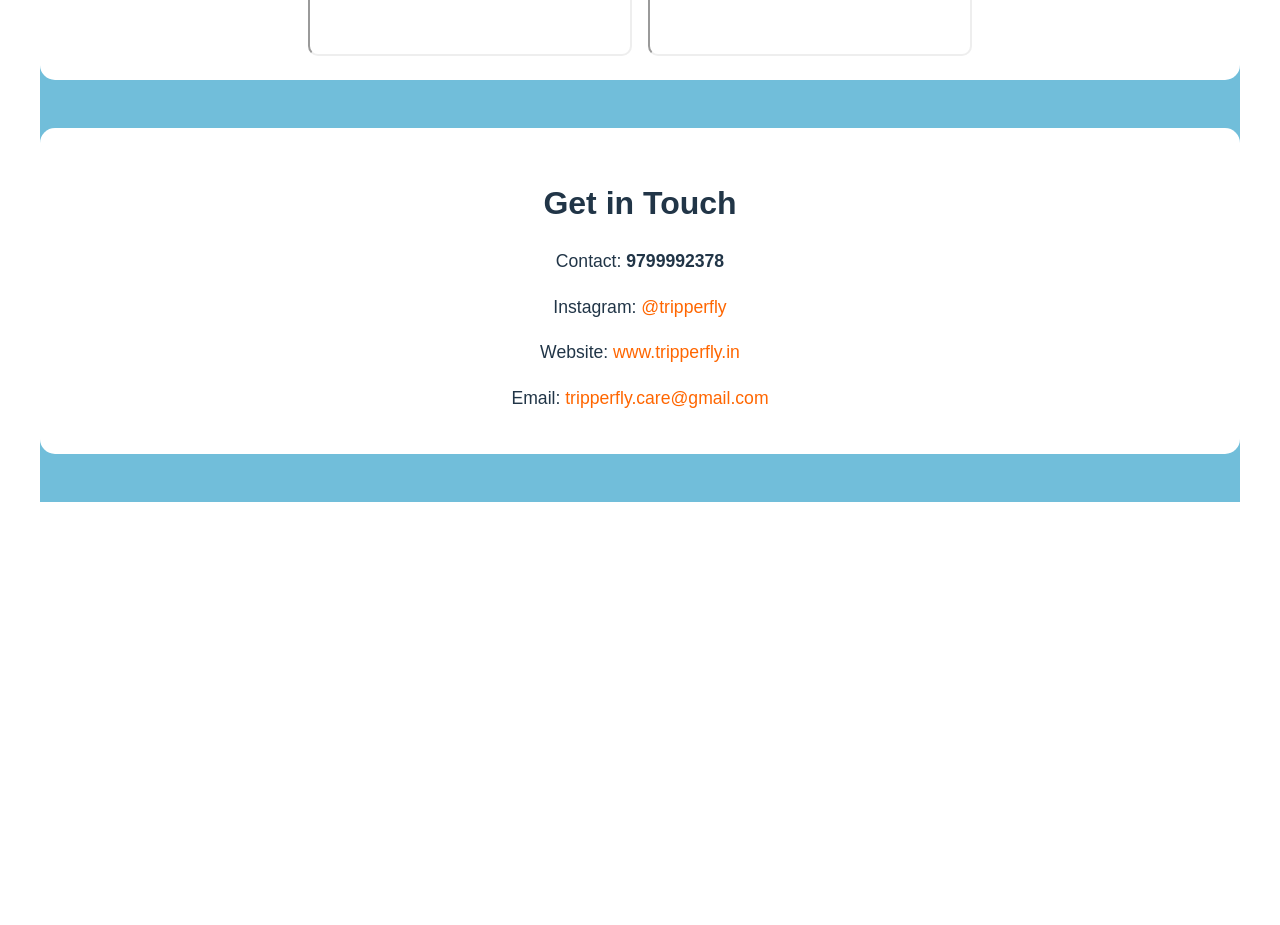
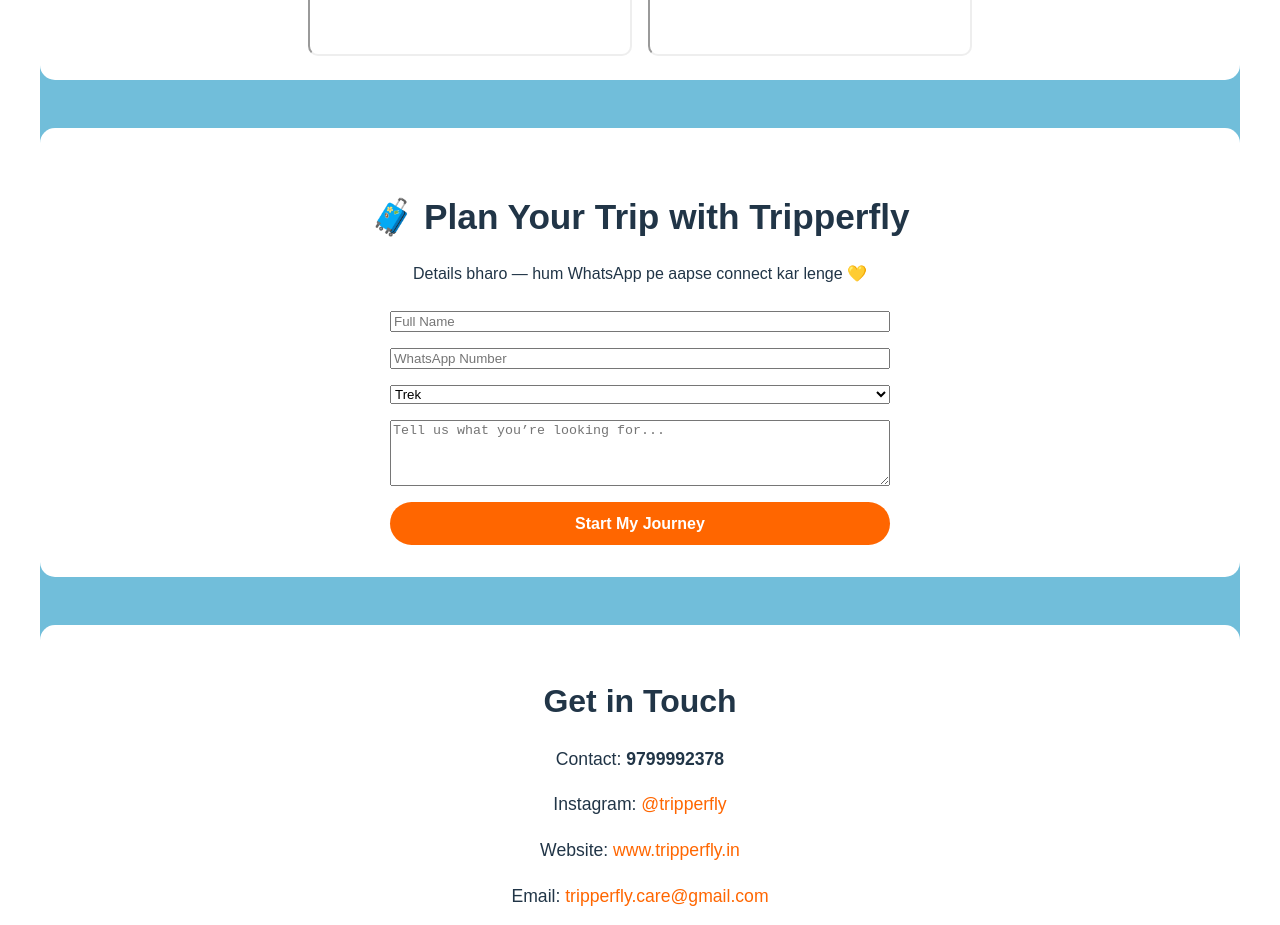
Before and after one commit to Lavinakoru/tripperfy-site, a React (Vite) app: page / in a window 1280 px wide. Shown: the part 2480-3405 px from the top of the page. Before the commit the page ends 2982 px from the top, so only its background shows below. Built offline with nearby package versions, Linux system fonts and the light colour scheme; grey boxes are pictures that could not be loaded.

Commit message:
Initial commit - Tripperfly live site

```diff
--- a/src/App.jsx
+++ b/src/App.jsx
@@ -180,7 +180,7 @@
           </a>
 
          <a
-            href="https://wa.me/919799992378"
+  href="#book-now"
   style={{
     padding: "0.8rem 1.5rem",
     backgroundColor: "#ff3300",
@@ -193,6 +193,7 @@
 >
   Book Now
 </a>
+
         </div>
       </header>
 
@@ -360,6 +361,91 @@
         </div>
       </section>
 
+      {/* Book Now Form */}
+      <section
+        id="book-now"
+        style={{
+          background: "#fff",
+          padding: "2rem",
+          borderRadius: "15px",
+          marginTop: "3rem",
+        }}
+      >
+        <h2
+          style={{
+            fontSize: "clamp(1.6rem, 4vw, 2.2rem)",
+            fontWeight: "900",
+            marginBottom: "1rem",
+            textAlign: "center",
+          }}
+        >
+          🧳 Plan Your Trip with Tripperfly
+        </h2>
+
+        <p style={{ textAlign: "center", marginBottom: "1.5rem" }}>
+          Details bharo — hum WhatsApp pe aapse connect kar lenge 💛
+        </p>
+
+        <form
+          onSubmit={(e) => {
+            e.preventDefault();
+
+            const name = e.target.name.value;
+            const phone = e.target.phone.value;
+            const journey = e.target.journey.value;
+            const message = e.target.message.value;
+
+            const text = `Hi Tripperfly! 🌍
+Name: ${name}
+Phone: ${phone}
+Journey Type: ${journey}
+Message: ${message}`;
+
+            window.open(
+              `https://wa.me/919799992378?text=${encodeURIComponent(text)}`,
+              "_blank"
+            );
+          }}
+          style={{
+            maxWidth: "500px",
+            margin: "0 auto",
+            display: "flex",
+            flexDirection: "column",
+            gap: "1rem",
+          }}
+        >
+          <input required name="name" placeholder="Full Name" />
+          <input required name="phone" placeholder="WhatsApp Number" />
+          <select name="journey">
+            <option>Trek</option>
+            <option>Trip</option>
+            <option>Yatra</option>
+            <option>Not Sure Yet</option>
+          </select>
+          <textarea
+            name="message"
+            placeholder="Tell us what you’re looking for..."
+            rows="4"
+          />
+
+          <button
+            type="submit"
+            style={{
+              backgroundColor: "#ff6600",
+              color: "#fff",
+              padding: "0.8rem",
+              borderRadius: "25px",
+              fontWeight: "bold",
+              border: "none",
+              cursor: "pointer",
+            }}
+          >
+            Start My Journey
+          </button>
+        </form>
+      </section>
+
+
       {/* Contact */}
       <section
         id="contact"
```
Lines whose indentation alone changed are shown as unchanged.
